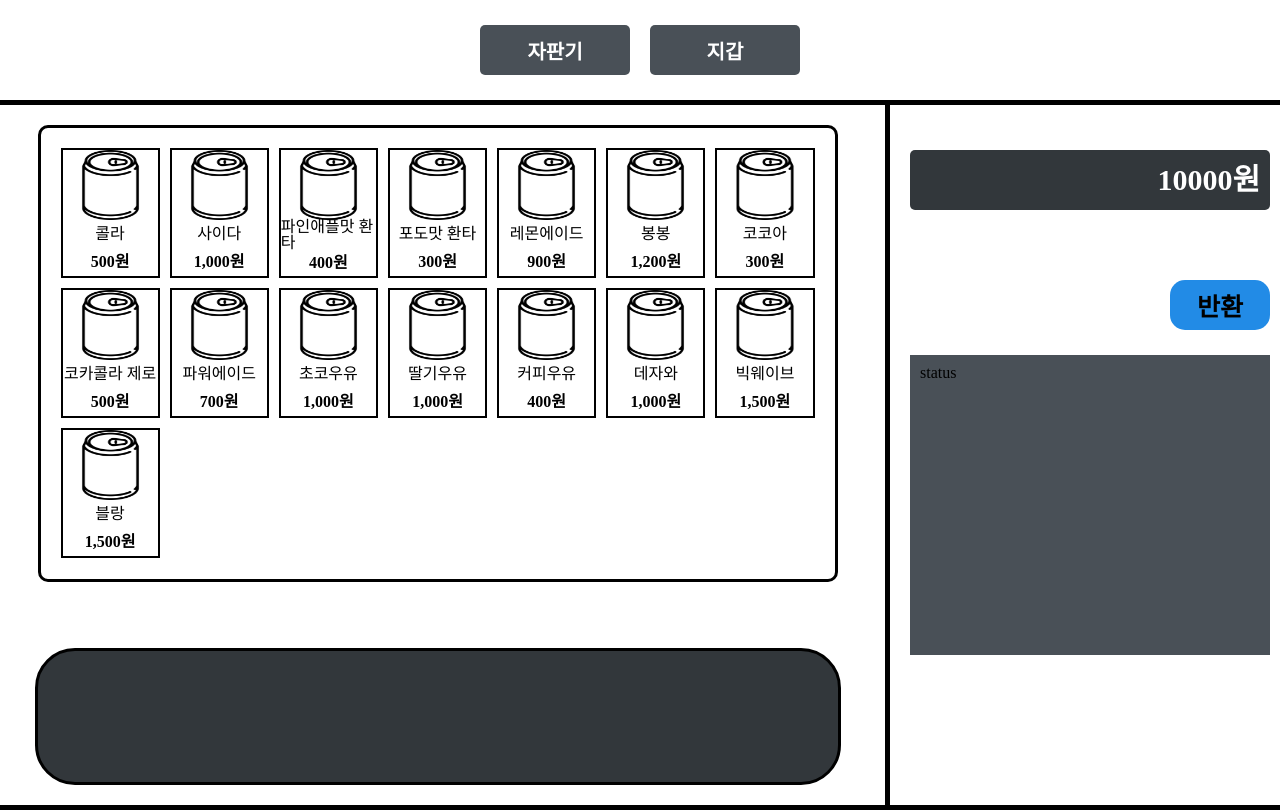
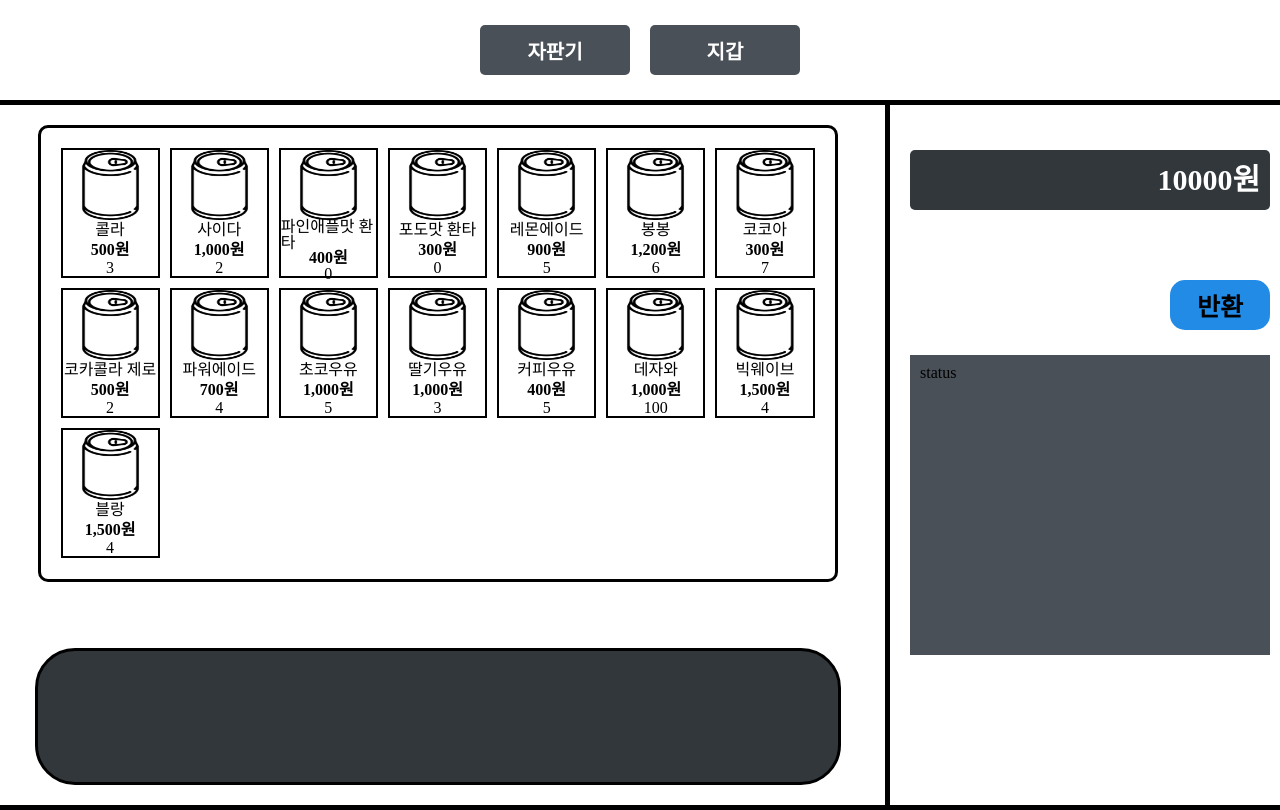
Before and after one commit to codesquad-members-2022/fe-vm, a React (Create React App) app in the folder vending-machine/: page / in a window 1280 px wide. Built offline with nearby package versions, Linux system fonts and the light colour scheme.

Commit message:
Feat : Product 클릭시 amount 줄어드는 기능 구현
productContext children 사용하는 구조로 전환
decreaseAmount()작성, 유틸화

```diff
--- a/vending-machine/src/App.js
+++ b/vending-machine/src/App.js
@@ -7,6 +7,7 @@ import theme from "./style/theme";
 import styled from "styled-components";
 import { BrowserRouter, Routes, Route } from "react-router-dom";
 import WalletProvider from "./contexts/walletContext";
+import ProductProvider from "./contexts/productContext";
 
 function App() {
   return (
@@ -16,6 +17,7 @@ function App() {
         <AppWrap>
           <Nav></Nav>
           <WalletProvider>
+            <ProductProvider>
               <Routes>
                 <Route
                   path="/"
@@ -23,6 +25,7 @@ function App() {
                 ></Route>
                 <Route path="/wallet" element={<Wallet></Wallet>}></Route>
               </Routes>
+            </ProductProvider>
           </WalletProvider>
         </AppWrap>
       </BrowserRouter>
--- a/vending-machine/src/components/Currency.js
+++ b/vending-machine/src/components/Currency.js
@@ -1,22 +1,19 @@
-import React, { useContext, useDebugValue } from "react";
+import React, { useContext } from "react";
 import styled from "styled-components";
 import { CenterSort, HeightSort } from "../style/Globalstyles";
 import { WalletContext } from "../contexts/walletContext";
+import { decreaseAmount } from "../util/util";
 function Currency({ money, amount }) {
-  const { value, _ } = useContext(WalletContext);
-  function decreaseAmount() {
-    if (amount === 0) return;
-    const newMoney = value.walletMoney.map((currency) => {
-      if (money === currency.money) {
-        return { ...currency, amount: amount - 1 };
-      }
-      return currency;
-    });
-    value.setWalletMoney(newMoney);
-  }
+  const { walletMoney, setWalletMoney } = useContext(WalletContext).value;
   return (
     <CurrencyWrap>
-      <Money onClick={decreaseAmount}>{money.toLocaleString()}원</Money>
+      <Money
+        onClick={() => {
+          decreaseAmount(walletMoney, amount, setWalletMoney, money);
+        }}
+      >
+        {money.toLocaleString()}원
+      </Money>
       <Amount>{amount}개</Amount>
     </CurrencyWrap>
   );
--- a/vending-machine/src/components/Menu.js
+++ b/vending-machine/src/components/Menu.js
@@ -1,13 +1,22 @@
-import React from "react";
+import React, { useContext } from "react";
 import styled from "styled-components";
 import { CenterSort } from "../style/Globalstyles";
-import ProductProvider from "../contexts/productContext";
+import { ProductContext } from "../contexts/productContext";
+import Product from "./Product";
 
 function Menu() {
+  const beverage = useContext(ProductContext).beverage;
   return (
     <MenuWrap>
       <ProductWindow>
-        <ProductProvider></ProductProvider>
+        {beverage.map((product, idx) => (
+          <Product
+            key={idx}
+            title={product.title}
+            price={product.price}
+            amount={product.amount}
+          ></Product>
+        ))}
       </ProductWindow>
       <ProductOutput></ProductOutput>
     </MenuWrap>
--- a/vending-machine/src/components/Product.js
+++ b/vending-machine/src/components/Product.js
@@ -1,14 +1,23 @@
-import React from "react";
+import React, { useContext } from "react";
 import styled from "styled-components";
+import { ProductContext } from "../contexts/productContext";
 import canSrc from "../img/free-icon-beer-can-95982.png";
 import { CenterSort, HeightSort } from "../style/Globalstyles";
+import { decreaseAmount } from "../util/util";
 
-function Product({ title, price }) {
+function Product({ title, price, amount }) {
+  const { beverage, setBeverage } = useContext(ProductContext);
+
   return (
-    <ProductWrap>
+    <ProductWrap
+      onClick={() => {
+        decreaseAmount(beverage, amount, setBeverage, title);
+      }}
+    >
       <ProductImage src={canSrc}></ProductImage>
       <ProductTitle>{title}</ProductTitle>
       <ProductPrice>{price.toLocaleString()}원</ProductPrice>
+      {amount}
     </ProductWrap>
   );
 }
--- a/vending-machine/src/components/Wallet.js
+++ b/vending-machine/src/components/Wallet.js
@@ -1,6 +1,6 @@
 import React, { useContext } from "react";
 import styled from "styled-components";
-import { WalletContext } from "../contexts/walletContext";
+import WalletProvider, { WalletContext } from "../contexts/walletContext";
 import { HeightSort } from "../style/Globalstyles";
 import Currency from "./Currency";
 import TotalMoney from "./TotalMoney";
@@ -13,7 +13,7 @@ function Wallet() {
       {money.map((currency, idx) => (
         <Currency
           key={idx}
-          money={currency.money}
+          money={currency.title}
           amount={currency.amount}
         ></Currency>
       ))}
--- a/vending-machine/src/contexts/productContext.js
+++ b/vending-machine/src/contexts/productContext.js
@@ -1,30 +1,14 @@
 import { createContext, useState } from "react";
 import { products } from "../datas/products";
-import Product from "../components/Product";
 
-const initialState = {
-  state: products,
-  actions: {
-    setAmount: () => {},
-  },
-};
+export const ProductContext = createContext(products);
 
-const ProductContext = createContext(initialState);
+function ProductProvider({ children }) {
+  const [beverage, setBeverage] = useState(products);
 
-function ProductProvider() {
-  const [amount, setAmount] = useState();
-
-  const value = initialState;
+  const value = { beverage, setBeverage };
   return (
-    <ProductContext.Provider value={value}>
-      {value.state.map((product, idx) => (
-        <Product
-          key={idx}
-          title={product.title}
-          price={product.price}
-        ></Product>
-      ))}
-    </ProductContext.Provider>
+    <ProductContext.Provider value={value}>{children}</ProductContext.Provider>
   );
 }
 
--- a/vending-machine/src/contexts/walletContext.js
+++ b/vending-machine/src/contexts/walletContext.js
@@ -1,19 +1,12 @@
 import { createContext, useState } from "react";
 import { wallet } from "../datas/wallet";
-
-const initialState = {
-  state: wallet,
-  actions: {
-    setWalletMoney: () => {},
-  },
-};
 
 export const WalletContext = createContext(wallet);
 function WalletProvider({ children }) {
   const [walletMoney, setWalletMoney] = useState(wallet);
   const moneyInfo = { walletMoney, setWalletMoney };
-  const sum = initialState.state.reduce(
-    (pre, cur) => pre + Number(cur.money) * Number(cur.amount),
+  const sum = walletMoney.reduce(
+    (pre, cur) => pre + Number(cur.title) * Number(cur.amount),
     0
   );
   return (
--- a/vending-machine/src/datas/wallet.js
+++ b/vending-machine/src/datas/wallet.js
@@ -1,34 +1,34 @@
 export const wallet = [
   {
-    money: 10,
+    title: 10,
     amount: 2,
   },
   {
-    money: 50,
+    title: 50,
     amount: 2,
   },
   {
-    money: 100,
+    title: 100,
     amount: 4,
   },
   {
-    money: 500,
+    title: 500,
     amount: 5,
   },
   {
-    money: 1000,
+    title: 1000,
     amount: 2,
   },
   {
-    money: 5000,
+    title: 5000,
     amount: 1,
   },
   {
-    money: 10000,
+    title: 10000,
     amount: 4,
   },
   {
-    money: 50000,
+    title: 50000,
     amount: 0,
   },
 ];
--- a/vending-machine/src/style/theme.js
+++ b/vending-machine/src/style/theme.js
@@ -9,6 +9,7 @@ const theme = {
     lightGray: `${lighten(0.1, "#495057")}`,
     darkGray: `${darken(0.1, "#495057")}`,
     white: "#ffffff",
+    red: "#f00",
   },
 };
 
--- /dev/null
+++ b/vending-machine/src/util/util.js
@@ -0,0 +1,10 @@
+export function decreaseAmount(value, amount, setFunction, title) {
+  if (amount === 0) return;
+  const newObj = value.map((currency) => {
+    if (title === currency.title) {
+      return { ...currency, amount: amount - 1 };
+    }
+    return currency;
+  });
+  setFunction(newObj);
+}
```
Lines whose indentation alone changed are shown as unchanged.
